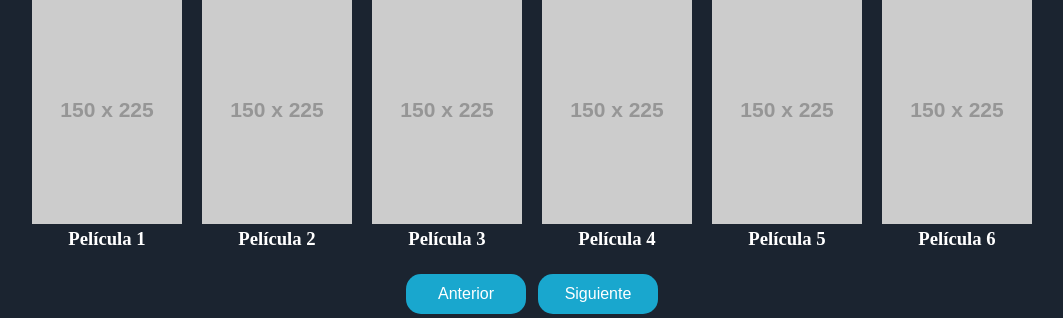
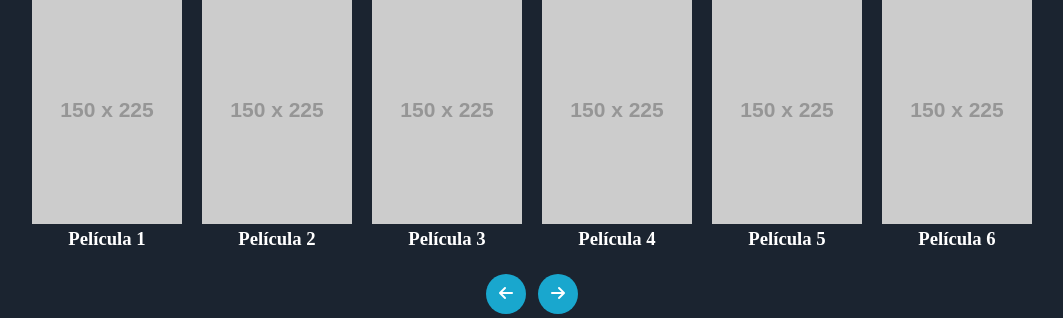
Before and after one commit to INGSYSTEM/UTP-Watch, a PHP site: page /html/index.html in a window 1280 px wide. Shown: the part 521-839 px from the top of the page, without its empty margins (108-1171 px from the left). Run offline with PHP 8.4, Linux system fonts and the light colour scheme; grey boxes labelled with a size stand in for pictures from a placeholder-image service; some libraries are stand-ins or nearby versions.

Commit message:
Modificado por Juan Romero Collazos

```diff
--- a/css/index.css
+++ b/css/index.css
@@ -118,13 +118,16 @@ button:hover{
   background-color: var(--blue);
   color: white;
   border: none;
-  padding: 10px 16px;
+  padding: 10px 10px;
   text-align: center;
   text-decoration: none;
   display: inline-block;
   font-size: 16px;
+  font-weight: 900;
   margin: 4px 2px;
   cursor: pointer;
+  border-radius: 50%;
+  width: 40px;
 }
 
 .paginacion button.anterior {
--- a/html/index.html
+++ b/html/index.html
@@ -62,8 +62,12 @@
       </div>
     </div>
     <div class="paginacion">
-      <button class="anterior">Anterior</button>
-      <button class="siguiente">Siguiente</button>
+      <button class="anterior">
+        <i class="fas fa-arrow-left"></i>
+      </button>
+      <button class="siguiente">
+        <i class="fas fa-arrow-right"></i>
+      </button>
     </div>
   </body>
 </html>
```
